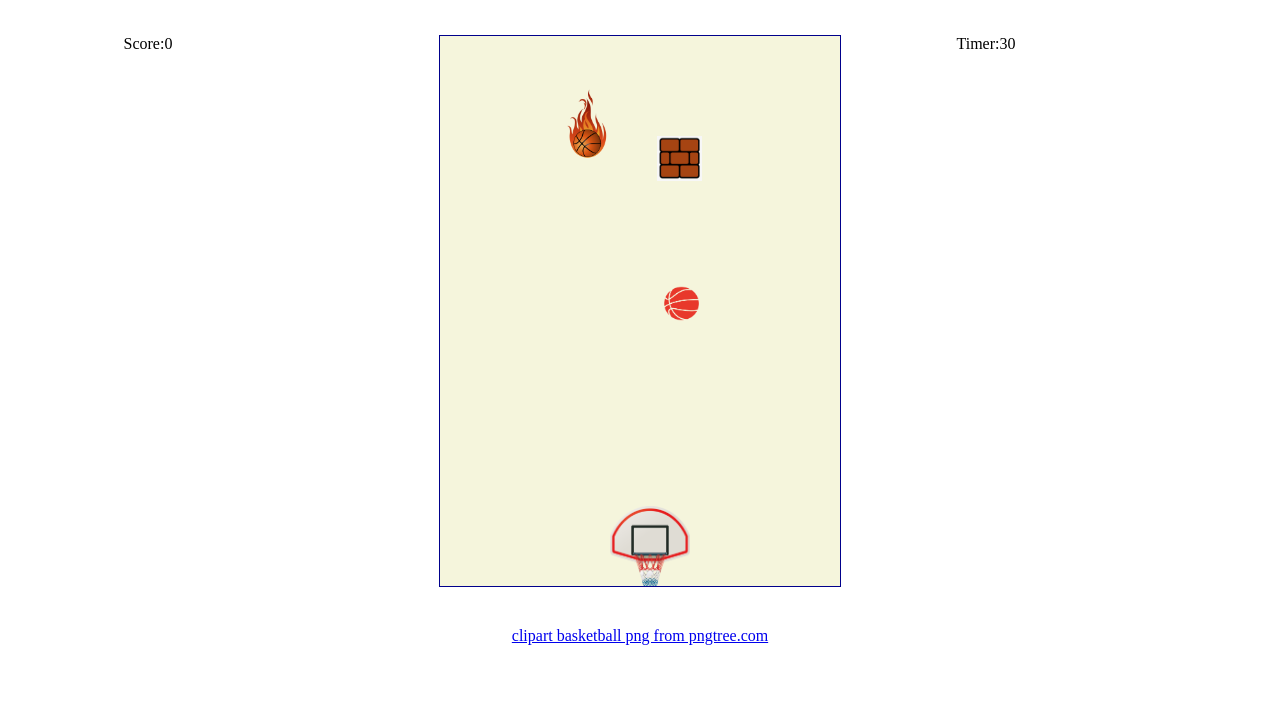
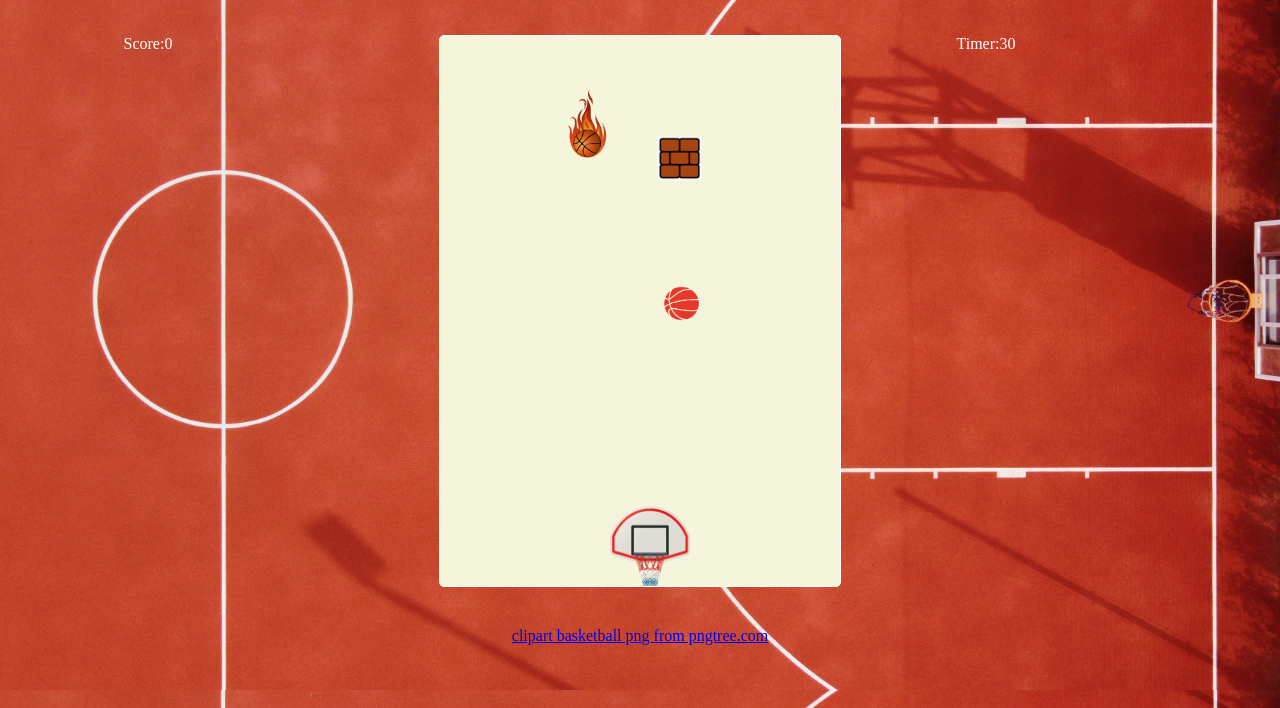
Before and after one commit to JSirial429/BrickBall, a plain HTML site: page index.html in a window 1280 px wide. Shown: the part 92-800 px from the top of the page. Drawn offline with Linux system fonts and the light colour scheme.

Commit message:
added styling to HTML

```diff
--- a/index.html
+++ b/index.html
@@ -26,7 +26,7 @@
             <div class="left-bar">
                 Score:0
             </div>
-            <canvas id="play-area" width="400px" height="550px">
+            <canvas id="play-area" width="400px" height="550px" style="border:1px solid white; border-radius: 5px;">
             </canvas>
             <div class="right-bar">
                 Timer:30
--- a/styles.css
+++ b/styles.css
@@ -1,5 +1,14 @@
+/*
+Ironhack Web Dev Jan 2021
+Author: Jorge Sirias
+Date: 2/20/2021
+*/
+
 body {
-    /* background-color: aquamarine; */
+    background-image: url("Images/orange_bballCourt.jpg");
+    background-size: cover;
+    color: white;
+
 }
 
 .container {
@@ -7,12 +16,6 @@ body {
     justify-content: space-evenly;
     margin-top: 50px;
 }
-
-/*
-Ironhack Web Dev Jan 2021
-Author: Jorge Sirias
-Date: 2/20/2021
-*/
 
 .left-bar {
     height: 100px;
```
Also changed, not shown: Images/brick (1).png (deleted), Images/orange_bballCourt.jpg (added).
